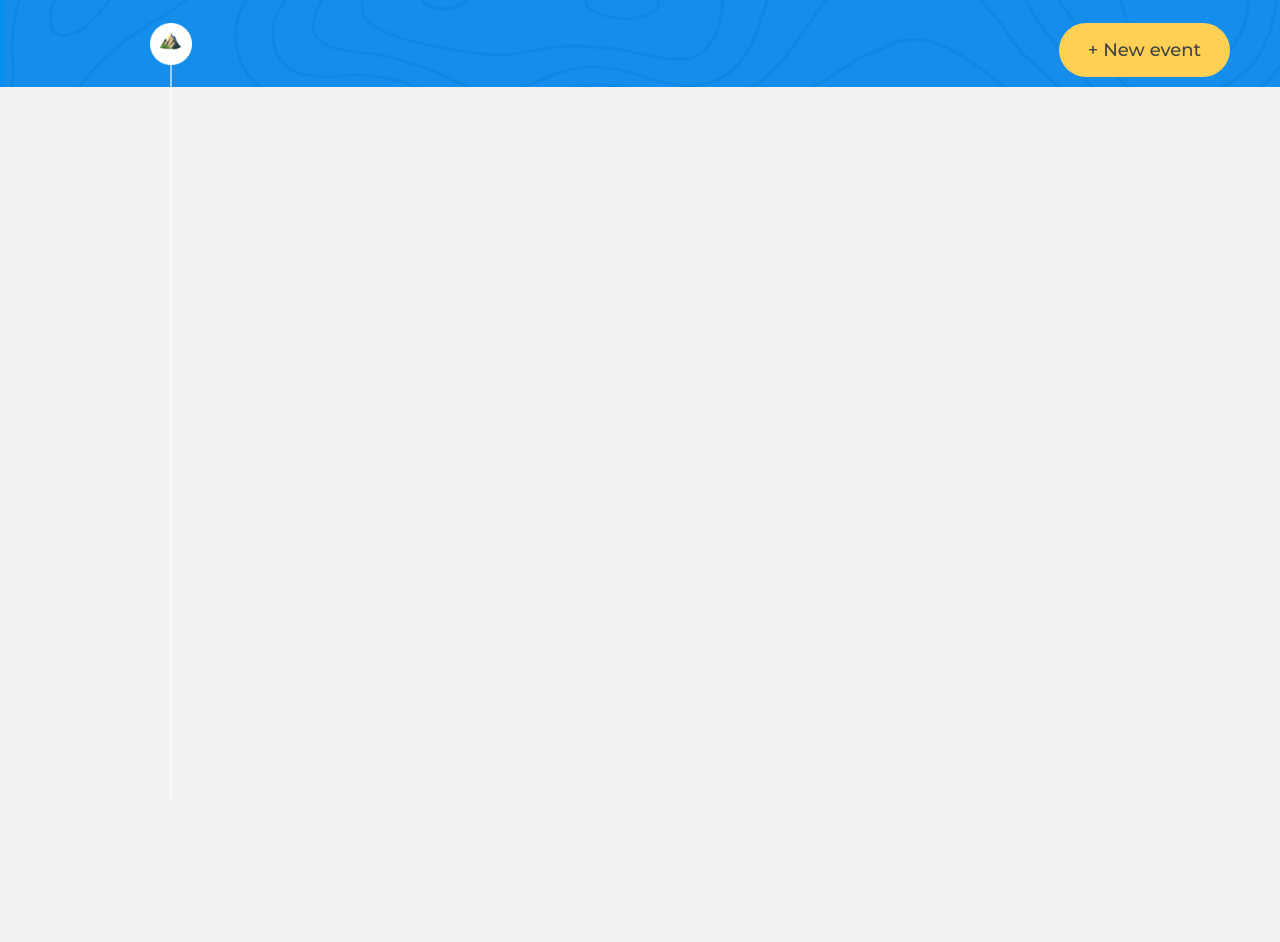
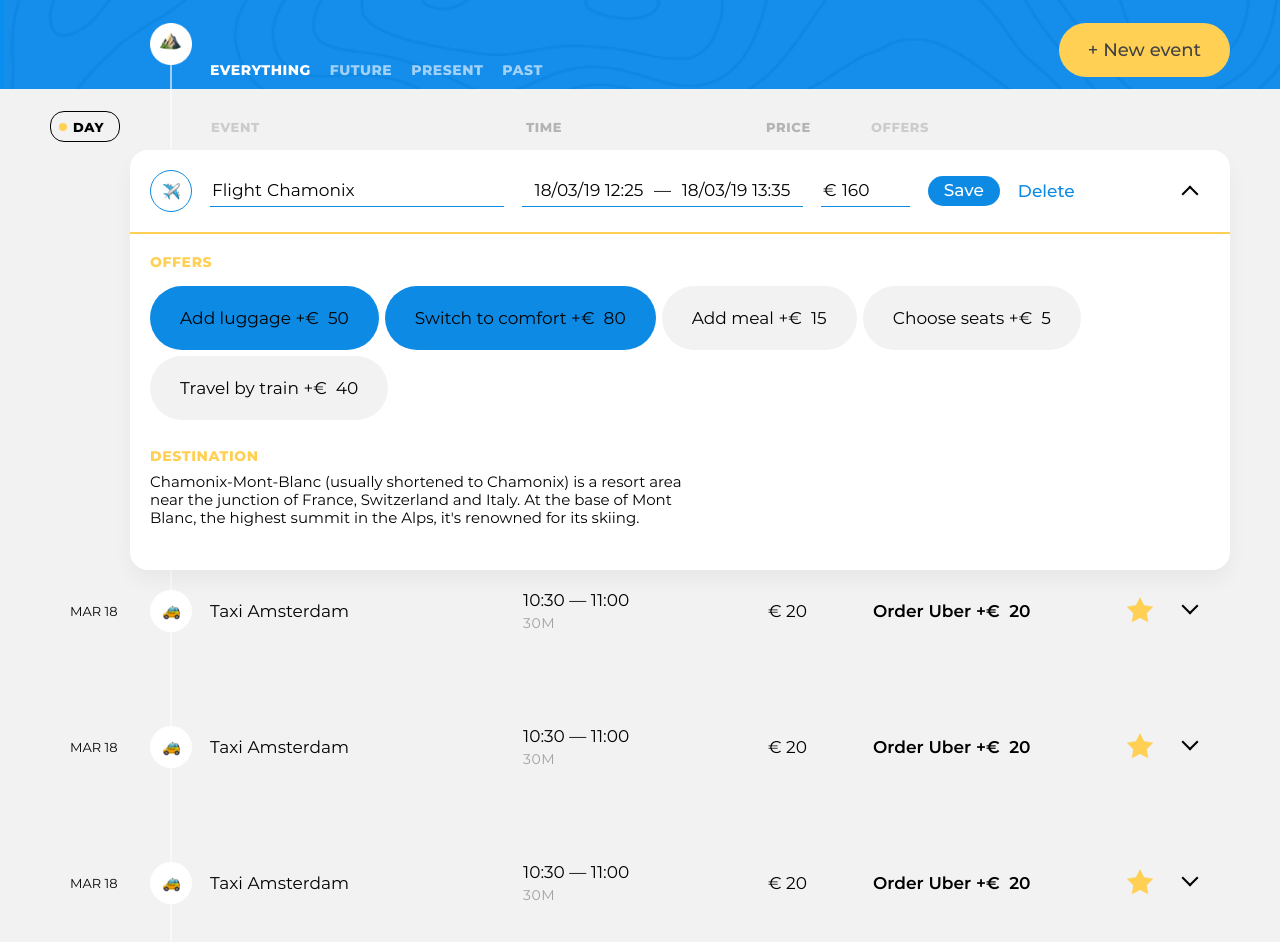
Before and after one commit to htmlacademy-ecmascript/2235735-big-trip-20, a website built with webpack: page public/index.html in a window 1280 px wide. Before the commit the page ends 800 px from the top, so only its background shows below. Built offline with nearby package versions, Linux system fonts and the light colour scheme.

Commit message:
module1-task3

```diff
--- a/public/index.html
+++ b/public/index.html
@@ -13,27 +13,13 @@
     <header class="page-header">
       <div class="page-body__container  page-header__container">
         <img class="page-header__logo" src="img/logo.png" width="42" height="42" alt="Trip logo">
-
-        <div class="trip-main">
-          <div class="trip-main__trip-controls  trip-controls">
-            <div class="trip-controls__filters">
-              <h2 class="visually-hidden">Filter events</h2>
-              <!-- Фильтры -->
-            </div>
-          </div>
-
-          <button class="trip-main__event-add-btn  btn  btn--big  btn--yellow" type="button">New event</button>
-        </div>
+        <div class="trip-main"></div>
       </div>
     </header>
     <main class="page-body__page-main  page-main">
       <div class="page-body__container">
           <section class="trip-events">
             <h2 class="visually-hidden">Trip events</h2>
-
-            <!-- Сортировка -->
-
-            <!-- Контент -->
           </section>
       </div>
     </main>
--- a/src/main.js
+++ b/src/main.js
@@ -0,0 +1,7 @@
+import Presenter from './presenter/presenter';
+
+const headerTripContainer = document.querySelector('.trip-main');
+const mainEventContainer = document.querySelector('.trip-events');
+const presenter = new Presenter ({headerTripContainer : headerTripContainer, mainEventContainer : mainEventContainer});
+
+presenter.init();
--- /dev/null
+++ b/src/presenter/presenter.js
@@ -0,0 +1,33 @@
+import {render, RenderPosition} from '../render.js';
+import NewTaskButtonView from '../view/new-event-button-view.js';
+import TripControlsContainerView from '../view/trip-controls-container-view.js';
+import FilterFormView from '../view/filter-form-view.js';
+import FilterContainerView from '../view/filter-container-view.js';
+import SortFormView from '../view/sort-form-view.js';
+import EventListView from '../view/event-list-view.js';
+import EventView from '../view/event-view.js';
+import EventEditFormView from '../view/event-edit-form-view.js';
+
+export default class Presenter {
+  tripControlsContainer = new TripControlsContainerView();
+  filterContainer = new FilterContainerView();
+  eventListContainer = new EventListView();
+
+  constructor ({headerTripContainer, mainEventContainer}){
+    this.headerTripContainer = headerTripContainer;
+    this.mainEventContainer = mainEventContainer;
+  }
+
+  init() {
+    render (this.tripControlsContainer, this.headerTripContainer);
+    render(this.filterContainer, this.tripControlsContainer.getElement());
+    render (new FilterFormView(), this.filterContainer.getElement());
+    render(new NewTaskButtonView(), this.headerTripContainer);
+    render (new SortFormView(), this.mainEventContainer);
+    render (this.eventListContainer, this.mainEventContainer);
+    for (let i = 0; i < 3; i++){
+      render (new EventView(), this.eventListContainer.getElement());
+    }
+    render (new EventEditFormView(), this.eventListContainer.getElement(), RenderPosition.AFTERBEGIN);
+  }
+}
--- /dev/null
+++ b/src/view/event-edit-form-view.js
@@ -0,0 +1,179 @@
+import {createElement} from '../render.js';
+
+function createEventEditFromTemplate() {
+  return (
+    `
+    <form class="event event--edit" action="#" method="post">
+    <header class="event__header">
+      <div class="event__type-wrapper">
+        <label class="event__type  event__type-btn" for="event-type-toggle-1">
+          <span class="visually-hidden">Choose event type</span>
+          <img class="event__type-icon" width="17" height="17" src="img/icons/flight.png" alt="Event type icon">
+        </label>
+        <input class="event__type-toggle  visually-hidden" id="event-type-toggle-1" type="checkbox">
+
+        <div class="event__type-list">
+          <fieldset class="event__type-group">
+            <legend class="visually-hidden">Event type</legend>
+
+            <div class="event__type-item">
+              <input id="event-type-taxi-1" class="event__type-input  visually-hidden" type="radio" name="event-type" value="taxi">
+              <label class="event__type-label  event__type-label--taxi" for="event-type-taxi-1">Taxi</label>
+            </div>
+
+            <div class="event__type-item">
+              <input id="event-type-bus-1" class="event__type-input  visually-hidden" type="radio" name="event-type" value="bus">
+              <label class="event__type-label  event__type-label--bus" for="event-type-bus-1">Bus</label>
+            </div>
+
+            <div class="event__type-item">
+              <input id="event-type-train-1" class="event__type-input  visually-hidden" type="radio" name="event-type" value="train">
+              <label class="event__type-label  event__type-label--train" for="event-type-train-1">Train</label>
+            </div>
+
+            <div class="event__type-item">
+              <input id="event-type-ship-1" class="event__type-input  visually-hidden" type="radio" name="event-type" value="ship">
+              <label class="event__type-label  event__type-label--ship" for="event-type-ship-1">Ship</label>
+            </div>
+
+            <div class="event__type-item">
+              <input id="event-type-drive-1" class="event__type-input  visually-hidden" type="radio" name="event-type" value="drive">
+              <label class="event__type-label  event__type-label--drive" for="event-type-drive-1">Drive</label>
+            </div>
+
+            <div class="event__type-item">
+              <input id="event-type-flight-1" class="event__type-input  visually-hidden" type="radio" name="event-type" value="flight" checked>
+              <label class="event__type-label  event__type-label--flight" for="event-type-flight-1">Flight</label>
+            </div>
+
+            <div class="event__type-item">
+              <input id="event-type-check-in-1" class="event__type-input  visually-hidden" type="radio" name="event-type" value="check-in">
+              <label class="event__type-label  event__type-label--check-in" for="event-type-check-in-1">Check-in</label>
+            </div>
+
+            <div class="event__type-item">
+              <input id="event-type-sightseeing-1" class="event__type-input  visually-hidden" type="radio" name="event-type" value="sightseeing">
+              <label class="event__type-label  event__type-label--sightseeing" for="event-type-sightseeing-1">Sightseeing</label>
+            </div>
+
+            <div class="event__type-item">
+              <input id="event-type-restaurant-1" class="event__type-input  visually-hidden" type="radio" name="event-type" value="restaurant">
+              <label class="event__type-label  event__type-label--restaurant" for="event-type-restaurant-1">Restaurant</label>
+            </div>
+          </fieldset>
+        </div>
+      </div>
+
+      <div class="event__field-group  event__field-group--destination">
+        <label class="event__label  event__type-output" for="event-destination-1">
+          Flight
+        </label>
+        <input class="event__input  event__input--destination" id="event-destination-1" type="text" name="event-destination" value="Chamonix" list="destination-list-1">
+        <datalist id="destination-list-1">
+          <option value="Amsterdam"></option>
+          <option value="Geneva"></option>
+          <option value="Chamonix"></option>
+        </datalist>
+      </div>
+
+      <div class="event__field-group  event__field-group--time">
+        <label class="visually-hidden" for="event-start-time-1">From</label>
+        <input class="event__input  event__input--time" id="event-start-time-1" type="text" name="event-start-time" value="18/03/19 12:25">
+        &mdash;
+        <label class="visually-hidden" for="event-end-time-1">To</label>
+        <input class="event__input  event__input--time" id="event-end-time-1" type="text" name="event-end-time" value="18/03/19 13:35">
+      </div>
+
+      <div class="event__field-group  event__field-group--price">
+        <label class="event__label" for="event-price-1">
+          <span class="visually-hidden">Price</span>
+          &euro;
+        </label>
+        <input class="event__input  event__input--price" id="event-price-1" type="text" name="event-price" value="160">
+      </div>
+
+      <button class="event__save-btn  btn  btn--blue" type="submit">Save</button>
+      <button class="event__reset-btn" type="reset">Delete</button>
+      <button class="event__rollup-btn" type="button">
+        <span class="visually-hidden">Open event</span>
+      </button>
+    </header>
+    <section class="event__details">
+      <section class="event__section  event__section--offers">
+        <h3 class="event__section-title  event__section-title--offers">Offers</h3>
+
+        <div class="event__available-offers">
+          <div class="event__offer-selector">
+            <input class="event__offer-checkbox  visually-hidden" id="event-offer-luggage-1" type="checkbox" name="event-offer-luggage" checked>
+            <label class="event__offer-label" for="event-offer-luggage-1">
+              <span class="event__offer-title">Add luggage</span>
+              &plus;&euro;&nbsp;
+              <span class="event__offer-price">50</span>
+            </label>
+          </div>
+
+          <div class="event__offer-selector">
+            <input class="event__offer-checkbox  visually-hidden" id="event-offer-comfort-1" type="checkbox" name="event-offer-comfort" checked>
+            <label class="event__offer-label" for="event-offer-comfort-1">
+              <span class="event__offer-title">Switch to comfort</span>
+              &plus;&euro;&nbsp;
+              <span class="event__offer-price">80</span>
+            </label>
+          </div>
+
+          <div class="event__offer-selector">
+            <input class="event__offer-checkbox  visually-hidden" id="event-offer-meal-1" type="checkbox" name="event-offer-meal">
+            <label class="event__offer-label" for="event-offer-meal-1">
+              <span class="event__offer-title">Add meal</span>
+              &plus;&euro;&nbsp;
+              <span class="event__offer-price">15</span>
+            </label>
+          </div>
+
+          <div class="event__offer-selector">
+            <input class="event__offer-checkbox  visually-hidden" id="event-offer-seats-1" type="checkbox" name="event-offer-seats">
+            <label class="event__offer-label" for="event-offer-seats-1">
+              <span class="event__offer-title">Choose seats</span>
+              &plus;&euro;&nbsp;
+              <span class="event__offer-price">5</span>
+            </label>
+          </div>
+
+          <div class="event__offer-selector">
+            <input class="event__offer-checkbox  visually-hidden" id="event-offer-train-1" type="checkbox" name="event-offer-train">
+            <label class="event__offer-label" for="event-offer-train-1">
+              <span class="event__offer-title">Travel by train</span>
+              &plus;&euro;&nbsp;
+              <span class="event__offer-price">40</span>
+            </label>
+          </div>
+        </div>
+      </section>
+
+      <section class="event__section  event__section--destination">
+        <h3 class="event__section-title  event__section-title--destination">Destination</h3>
+        <p class="event__destination-description">Chamonix-Mont-Blanc (usually shortened to Chamonix) is a resort area near the junction of France, Switzerland and Italy. At the base of Mont Blanc, the highest summit in the Alps, it's renowned for its skiing.</p>
+      </section>
+    </section>
+  </form>
+    `
+  );
+}
+
+export default class EventEditFormView {
+  getTemplate() {
+    return createEventEditFromTemplate();
+  }
+
+  getElement() {
+    if (!this.element) {
+      this.element = createElement(this.getTemplate());
+    }
+
+    return this.element;
+  }
+
+  removeElement() {
+    this.element = null;
+  }
+}
--- /dev/null
+++ b/src/view/event-list-view.js
@@ -0,0 +1,23 @@
+import {createElement} from '../render.js';
+
+function createEventListTemplate() {
+  return '<ul class="trip-events__list"></ul>';
+}
+
+export default class EventListView {
+  getTemplate() {
+    return createEventListTemplate();
+  }
+
+  getElement() {
+    if (!this.element) {
+      this.element = createElement(this.getTemplate());
+    }
+
+    return this.element;
+  }
+
+  removeElement() {
+    this.element = null;
+  }
+}
--- /dev/null
+++ b/src/view/event-view.js
@@ -0,0 +1,63 @@
+import {createElement} from '../render.js';
+
+function createEventTemplate() {
+  return (
+    `
+    <li class="trip-events__item">
+    <div class="event">
+      <time class="event__date" datetime="2019-03-18">MAR 18</time>
+      <div class="event__type">
+        <img class="event__type-icon" width="42" height="42" src="img/icons/taxi.png" alt="Event type icon">
+      </div>
+      <h3 class="event__title">Taxi Amsterdam</h3>
+      <div class="event__schedule">
+        <p class="event__time">
+          <time class="event__start-time" datetime="2019-03-18T10:30">10:30</time>
+          &mdash;
+          <time class="event__end-time" datetime="2019-03-18T11:00">11:00</time>
+        </p>
+        <p class="event__duration">30M</p>
+      </div>
+      <p class="event__price">
+        &euro;&nbsp;<span class="event__price-value">20</span>
+      </p>
+      <h4 class="visually-hidden">Offers:</h4>
+      <ul class="event__selected-offers">
+        <li class="event__offer">
+          <span class="event__offer-title">Order Uber</span>
+          &plus;&euro;&nbsp;
+          <span class="event__offer-price">20</span>
+        </li>
+      </ul>
+      <button class="event__favorite-btn event__favorite-btn--active" type="button">
+        <span class="visually-hidden">Add to favorite</span>
+        <svg class="event__favorite-icon" width="28" height="28" viewBox="0 0 28 28">
+          <path d="M14 21l-8.22899 4.3262 1.57159-9.1631L.685209 9.67376 9.8855 8.33688 14 0l4.1145 8.33688 9.2003 1.33688-6.6574 6.48934 1.5716 9.1631L14 21z"/>
+        </svg>
+      </button>
+      <button class="event__rollup-btn" type="button">
+        <span class="visually-hidden">Open event</span>
+      </button>
+    </div>
+  </li>
+    `
+  );
+}
+
+export default class EventView {
+  getTemplate() {
+    return createEventTemplate();
+  }
+
+  getElement() {
+    if (!this.element) {
+      this.element = createElement(this.getTemplate());
+    }
+
+    return this.element;
+  }
+
+  removeElement() {
+    this.element = null;
+  }
+}
--- /dev/null
+++ b/src/view/filter-container-view.js
@@ -0,0 +1,29 @@
+import {createElement} from '../render.js';
+
+function createFilterContainerTemplate() {
+  return (
+    `
+    <div class="trip-controls__filters">
+      <h2 class="visually-hidden">Filter events</h2>
+	</div>
+    `
+  );
+}
+
+export default class FilterContainerView {
+  getTemplate() {
+    return createFilterContainerTemplate();
+  }
+
+  getElement() {
+    if (!this.element) {
+      this.element = createElement(this.getTemplate());
+    }
+
+    return this.element;
+  }
+
+  removeElement() {
+    this.element = null;
+  }
+}
--- /dev/null
+++ b/src/view/filter-form-view.js
@@ -0,0 +1,45 @@
+import {createElement} from '../render.js';
+
+function createFilterFormTemplate() {
+  return (
+    `
+    <form class="trip-filters" action="#" method="get">
+    <div class="trip-filters__filter">
+      <input id="filter-everything" class="trip-filters__filter-input  visually-hidden" type="radio" name="trip-filter" value="everything" checked>
+      <label class="trip-filters__filter-label" for="filter-everything">Everything</label>
+    </div>
+    <div class="trip-filters__filter">
+      <input id="filter-future" class="trip-filters__filter-input  visually-hidden" type="radio" name="trip-filter" value="future">
+      <label class="trip-filters__filter-label" for="filter-future">Future</label>
+    </div>
+    <div class="trip-filters__filter">
+      <input id="filter-present" class="trip-filters__filter-input  visually-hidden" type="radio" name="trip-filter" value="present">
+      <label class="trip-filters__filter-label" for="filter-present">Present</label>
+    </div>
+    <div class="trip-filters__filter">
+      <input id="filter-past" class="trip-filters__filter-input  visually-hidden" type="radio" name="trip-filter" value="past">
+      <label class="trip-filters__filter-label" for="filter-past">Past</label>
+    </div>
+    <button class="visually-hidden" type="submit">Accept filter</button>
+  </form>
+  `
+  );
+}
+
+export default class FilterFormView {
+  getTemplate() {
+    return createFilterFormTemplate();
+  }
+
+  getElement() {
+    if (!this.element) {
+      this.element = createElement(this.getTemplate());
+    }
+
+    return this.element;
+  }
+
+  removeElement() {
+    this.element = null;
+  }
+}
--- /dev/null
+++ b/src/view/new-event-button-view.js
@@ -0,0 +1,23 @@
+import {createElement} from '../render.js';
+
+function createNewEventButtonTemplate() {
+  return '<button class="trip-main__event-add-btn  btn  btn--big  btn--yellow" type="button">New event</button>';
+}
+
+export default class NewTaskButtonView {
+  getTemplate() {
+    return createNewEventButtonTemplate();
+  }
+
+  getElement() {
+    if (!this.element) {
+      this.element = createElement(this.getTemplate());
+    }
+
+    return this.element;
+  }
+
+  removeElement() {
+    this.element = null;
+  }
+}
--- /dev/null
+++ b/src/view/sort-form-view.js
@@ -0,0 +1,48 @@
+import {createElement} from '../render.js';
+
+function createSortFormTemplate() {
+  return (
+    `
+    <form class="trip-events__trip-sort  trip-sort" action="#" method="get">
+    <div class="trip-sort__item  trip-sort__item--day">
+      <input id="sort-day" class="trip-sort__input  visually-hidden" type="radio" name="trip-sort" value="sort-day" checked>
+      <label class="trip-sort__btn" for="sort-day">Day</label>
+    </div>
+    <div class="trip-sort__item  trip-sort__item--event">
+      <input id="sort-event" class="trip-sort__input  visually-hidden" type="radio" name="trip-sort" value="sort-event" disabled>
+      <label class="trip-sort__btn" for="sort-event">Event</label>
+    </div>
+    <div class="trip-sort__item  trip-sort__item--time">
+      <input id="sort-time" class="trip-sort__input  visually-hidden" type="radio" name="trip-sort" value="sort-time">
+      <label class="trip-sort__btn" for="sort-time">Time</label>
+    </div>
+    <div class="trip-sort__item  trip-sort__item--price">
+      <input id="sort-price" class="trip-sort__input  visually-hidden" type="radio" name="trip-sort" value="sort-price">
+      <label class="trip-sort__btn" for="sort-price">Price</label>
+    </div>
+    <div class="trip-sort__item  trip-sort__item--offer">
+      <input id="sort-offer" class="trip-sort__input  visually-hidden" type="radio" name="trip-sort" value="sort-offer" disabled>
+      <label class="trip-sort__btn" for="sort-offer">Offers</label>
+    </div>
+  </form>
+  `
+  );
+}
+
+export default class SortFormView {
+  getTemplate() {
+    return createSortFormTemplate();
+  }
+
+  getElement() {
+    if (!this.element) {
+      this.element = createElement(this.getTemplate());
+    }
+
+    return this.element;
+  }
+
+  removeElement() {
+    this.element = null;
+  }
+}
--- /dev/null
+++ b/src/view/trip-controls-container-view.js
@@ -0,0 +1,23 @@
+import {createElement} from '../render.js';
+
+function createTripControlsContainerTemplate() {
+  return '<div class="trip-main__trip-controls  trip-controls"></div>';
+}
+
+export default class TripControlsContainerView {
+  getTemplate() {
+    return createTripControlsContainerTemplate();
+  }
+
+  getElement() {
+    if (!this.element) {
+      this.element = createElement(this.getTemplate());
+    }
+
+    return this.element;
+  }
+
+  removeElement() {
+    this.element = null;
+  }
+}
```
